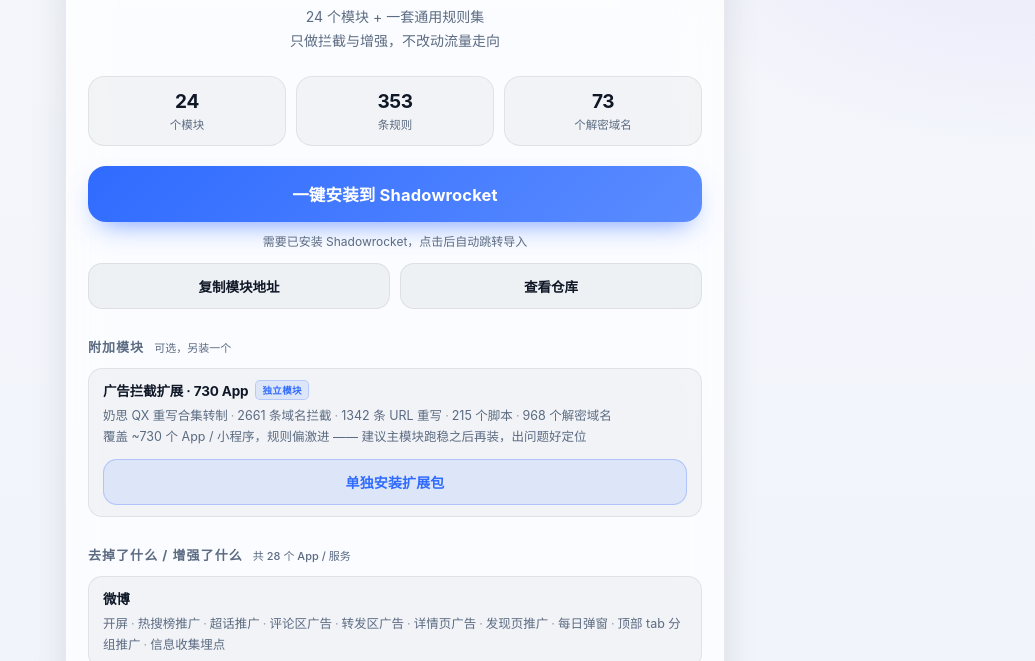
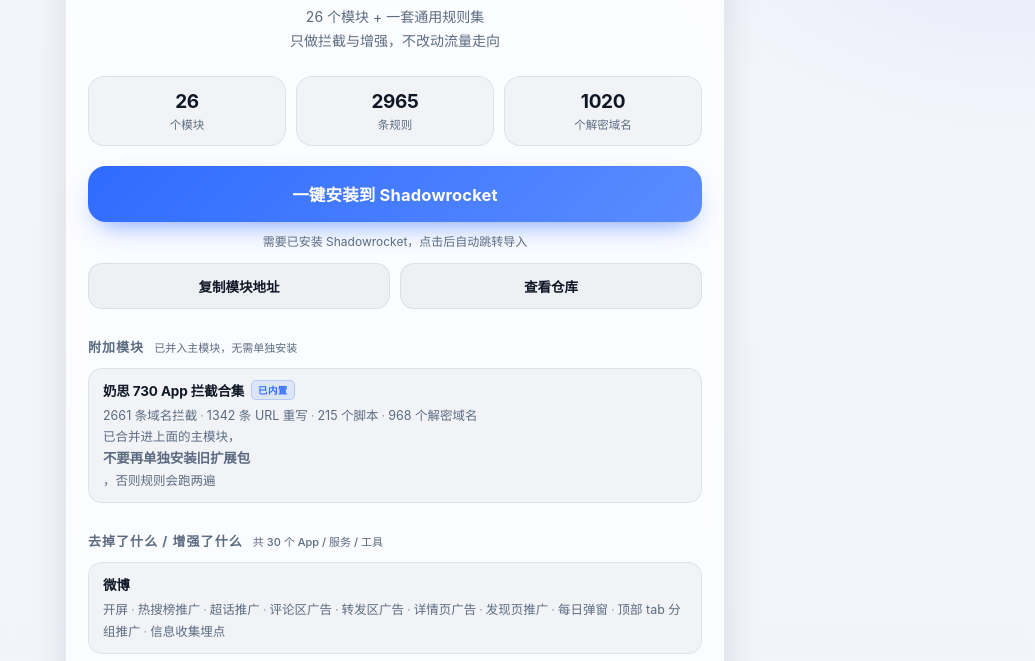
Before and after one commit to Alexanderava/sr-adblock, a plain HTML site: page index.html in a window 1280 px wide. Shown: the part 138-799 px from the top of the page, without its empty margins (245-1280 px from the left). Drawn offline with Linux system fonts and the light colour scheme.

Commit message:
Reflect merged 730-app pack and Script Hub

```diff
--- a/index.html
+++ b/index.html
@@ -136,13 +136,13 @@
     <header>
       <div class="badge">SHADOWROCKET MODULE</div>
       <h1>去广告<span>合集</span></h1>
-      <p class="lead">24 个模块 + 一套通用规则集<br>只做拦截与增强，不改动流量走向</p>
+      <p class="lead">26 个模块 + 一套通用规则集<br>只做拦截与增强，不改动流量走向</p>
     </header>
 
     <div class="stats">
-      <div class="stat"><b>24</b><i>个模块</i></div>
-      <div class="stat"><b>353</b><i>条规则</i></div>
-      <div class="stat"><b>73</b><i>个解密域名</i></div>
+      <div class="stat"><b>26</b><i>个模块</i></div>
+      <div class="stat"><b>2965</b><i>条规则</i></div>
+      <div class="stat"><b>1020</b><i>个解密域名</i></div>
     </div>
 
     <a class="install" id="install"
@@ -154,15 +154,14 @@
       <a class="ghost" href="https://github.com/Alexanderava/sr-adblock" target="_blank" rel="noopener">查看仓库</a>
     </div>
 
-    <h2>附加模块 <small>可选，另装一个</small></h2>
+    <h2>附加模块 <small>已并入主模块，无需单独安装</small></h2>
     <div class="app">
-      <b>广告拦截扩展 · 730 App <em>独立模块</em></b>
-      <p>奶思 QX 重写合集转制<i>·</i>2661 条域名拦截<i>·</i>1342 条 URL 重写<i>·</i>215 个脚本<i>·</i>968 个解密域名<br>
-      覆盖 ~730 个 App / 小程序，规则偏激进 —— 建议主模块跑稳之后再装，出问题好定位</p>
-      <a class="install sub" href="shadowrocket://install?module=https://raw.githubusercontent.com/Alexanderava/sr-adblock/main/AdBlock-Extra.sgmodule">单独安装扩展包</a>
+      <b>奶思 730 App 拦截合集 <em>已内置</em></b>
+      <p>2661 条域名拦截<i>·</i>1342 条 URL 重写<i>·</i>215 个脚本<i>·</i>968 个解密域名<br>
+      已合并进上面的主模块，<b>不要再单独安装旧扩展包</b>，否则规则会跑两遍</p>
     </div>
 
-    <h2>去掉了什么 / 增强了什么 <small>共 28 个 App / 服务</small></h2>
+    <h2>去掉了什么 / 增强了什么 <small>共 30 个 App / 服务 / 工具</small></h2>
     <div class="apps">
 
       <div class="app">
@@ -301,6 +300,17 @@
       </div>
 
       <div class="app">
+        <b>Script Hub <em>工具</em></b>
+        <p>QX / Surge / Loon / sgmodule 的脚本、重写、规则集格式互转<i>·</i>装完在 Safari 打开 <code>script.hub</code> 使用</p>
+      </div>
+
+      <div class="app">
+        <b>奶思 730 App 拦截合集 <em>2661 条</em></b>
+        <p>QX 重写合集转制<i>·</i>2661 条域名拦截<i>·</i>1342 条 URL 重写<i>·</i>215 个脚本<i>·</i>32 条 jq<br>
+        覆盖约 730 个 App / 小程序，规则偏激进 —— 某个 App 异常时按域名搜索并注释掉对应行</p>
+      </div>
+
+      <div class="app">
         <b>AntiAD 通用兜底 <em>最后生效</em></b>
         <p>淘宝<i>·</i>贴吧<i>·</i>微博<i>·</i>微信公众号<i>·</i>字节穿山甲<i>·</i>腾讯广点通<i>·</i>友盟<i>·</i>快手<i>·</i>Viber<i>·</i>各类广告联盟与统计上报</p>
       </div>
```
